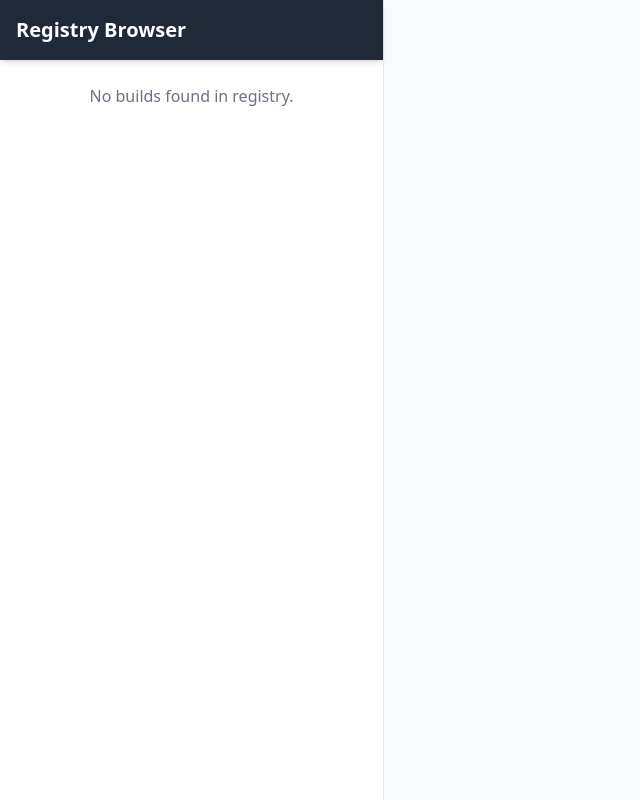
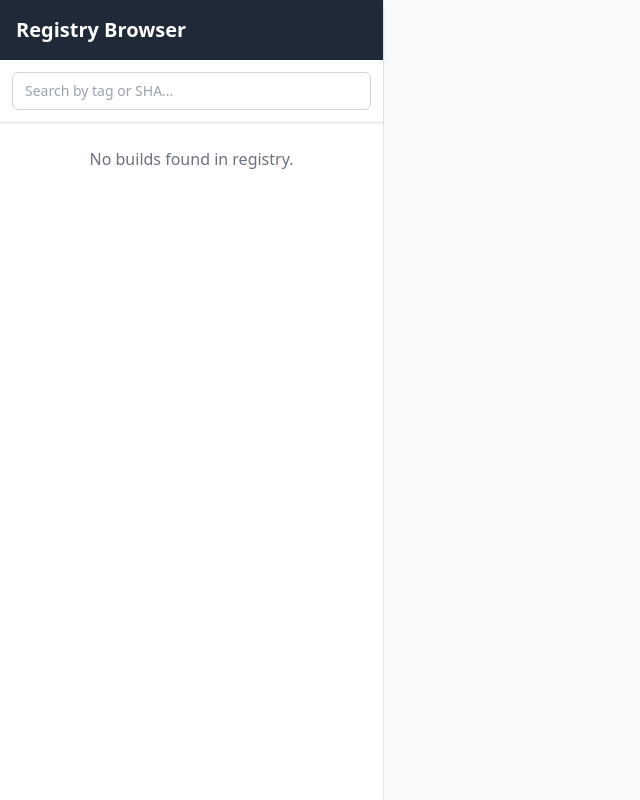
Before and after one commit to roverpixel/app-registry-browser, a Flask app: page / in a window 1280 px wide. Shown: the whole page, without its empty margins (0-640 px from the left). Run offline with Flask 3, Linux system fonts and the light colour scheme; data that the repository does not hold is empty; some libraries are stand-ins or nearby versions.

Commit message:
feat: add search filter to sidebar
Co-authored-by: roverpixel <92555590+roverpixel@users.noreply.github.com>

```diff
--- a/templates/index.html
+++ b/templates/index.html
@@ -31,11 +31,26 @@
 
     <!-- Sidebar -->
     <div class="w-1/3 max-w-sm bg-white border-r border-gray-200 flex flex-col h-full">
-        <div class="p-4 bg-gray-800 text-white shadow-md z-10">
+        <div class="p-4 bg-gray-800 text-white shadow-md z-10 flex-shrink-0">
             <h1 class="text-xl font-bold">Registry Browser</h1>
         </div>
 
-        <div class="flex-1 overflow-y-auto p-2">
+        <div class="p-3 border-b border-gray-200 bg-white shadow-sm z-10 flex-shrink-0">
+            <div class="relative">
+                <input type="text" id="searchInput" placeholder="Search by tag or SHA..."
+                       class="w-full pl-3 pr-8 py-2 border border-gray-300 rounded-md focus:outline-none focus:ring-2 focus:ring-blue-500 focus:border-transparent text-sm">
+                <button id="clearSearch" class="absolute right-2 top-1/2 transform -translate-y-1/2 text-gray-400 hover:text-gray-600 hidden focus:outline-none" aria-label="Clear search">
+                    <svg xmlns="http://www.w3.org/2000/svg" class="h-4 w-4" fill="none" viewBox="0 0 24 24" stroke="currentColor">
+                        <path stroke-linecap="round" stroke-linejoin="round" stroke-width="2" d="M6 18L18 6M6 6l12 12" />
+                    </svg>
+                </button>
+            </div>
+        </div>
+
+        <div class="flex-1 overflow-y-auto p-2" id="sidebarList">
+            <div id="noResults" class="p-4 text-gray-500 text-center hidden">
+                No matching builds found
+            </div>
             {% if builds %}
                 {% for build in builds %}
                 <div id="sidebar-{{ build.id }}" class="sidebar-item cursor-pointer p-4 mb-2 rounded border-l-4 border-transparent hover:bg-gray-100 transition-colors duration-150" onclick="showBuild('{{ build.id }}')">
@@ -106,6 +121,59 @@
                 showBuild('{{ builds[0].id }}');
             };
         {% endif %}
+
+        document.addEventListener('DOMContentLoaded', () => {
+            const searchInput = document.getElementById('searchInput');
+            const clearBtn = document.getElementById('clearSearch');
+            const sidebarItems = document.querySelectorAll('.sidebar-item');
+            const noResultsMsg = document.getElementById('noResults');
+
+            if (!searchInput) return;
+
+            function filterBuilds() {
+                const term = searchInput.value.toLowerCase().trim();
+                let hasVisible = false;
+
+                if (term.length > 0) {
+                    clearBtn.classList.remove('hidden');
+                } else {
+                    clearBtn.classList.add('hidden');
+                }
+
+                sidebarItems.forEach(item => {
+                    const tagsElem = item.querySelector('.text-blue-600');
+                    const shaElem = item.querySelector('.bg-gray-200');
+
+                    const tagsText = tagsElem ? tagsElem.textContent.toLowerCase() : '';
+                    const shaText = shaElem ? shaElem.textContent.toLowerCase() : '';
+
+                    if (tagsText.includes(term) || shaText.includes(term)) {
+                        item.classList.remove('hidden');
+                        hasVisible = true;
+                    } else {
+                        item.classList.add('hidden');
+                    }
+                });
+
+                // Show/hide no results message
+                if (noResultsMsg) {
+                    // Only show "No results" if we have builds but none matched the search
+                    if (sidebarItems.length > 0 && !hasVisible) {
+                        noResultsMsg.classList.remove('hidden');
+                    } else {
+                        noResultsMsg.classList.add('hidden');
+                    }
+                }
+            }
+
+            searchInput.addEventListener('input', filterBuilds);
+
+            clearBtn.addEventListener('click', () => {
+                searchInput.value = '';
+                filterBuilds();
+                searchInput.focus();
+            });
+        });
     </script>
 </body>
 </html>
```
Also changed, not shown: 1 other file.
